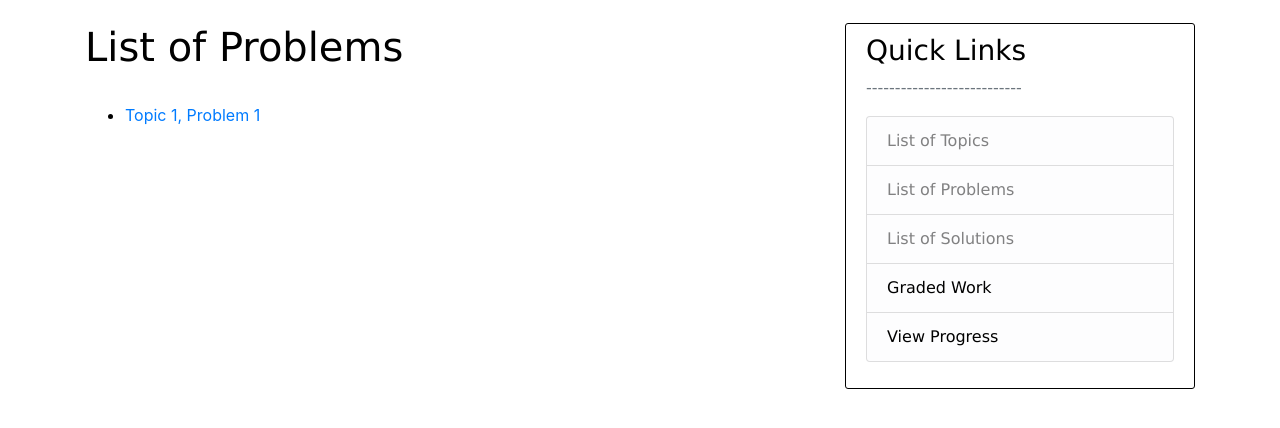
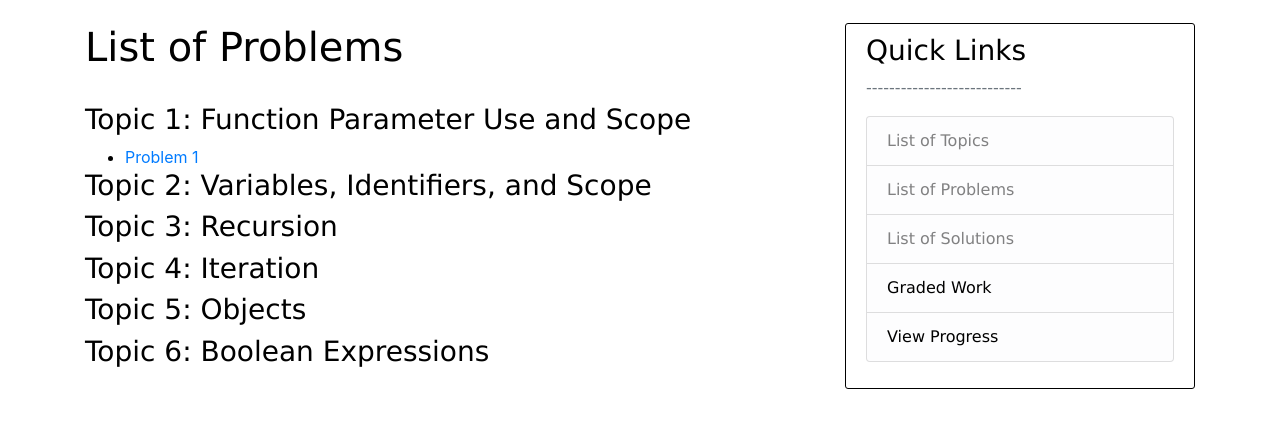
Before and after one commit to Murtz5253/learning-with-python, a Django app: page /problems/ in a window 1280 px wide. Shown: the part 57-485 px from the top of the page. Run offline with Django 4.2, Linux system fonts and the light colour scheme; tables that the repository leaves empty hold one stand-in row (values such as "Sample post"); some libraries are stand-ins or nearby versions.

Commit message:
Updated Problems page to be sorted by topic

```diff
--- a/django_project/topics/fixtures/initial_problems.json
+++ b/django_project/topics/fixtures/initial_problems.json
@@ -2,7 +2,7 @@
     {
       "model": "topics.Problem",
       "fields": {
-        "topic_id":1,
+        "topic_number":1,
         "problem_id": 1,
         "problem_code": "def test_function():\n    print('Hello, world!')"
       }
@@ -10,7 +10,7 @@
     {
       "model": "topics.Problem",
       "fields": {
-        "topic_id":2,
+        "topic_number":2,
         "problem_id": 2,
         "problem_code": "def test_function_SECOND():\n    print('Hello, world AGAIN!')"
       }
--- a/django_project/topics/templates/topics/problems.html
+++ b/django_project/topics/templates/topics/problems.html
@@ -5,12 +5,13 @@
 </head>
 <h1>List of Problems</h1>
 <br/>
+    <h3>Topic 1: Function Parameter Use and Scope</h2>
         <body>
-    {% if problem_list %}
+            {% if problem_dict %}
                 <ul>
-        {% for problem in problem_list %}
+                {% for problem in problem_dict.1 %}
 
-            <li><a href="/problems/{{problem.problem_id}}/">Topic {{problem.topic_number}}, Problem {{problem.problem_id}}</a></li>
+                    <li><a href="/problems/{{problem.problem_id}}/">Problem {{problem.problem_id}}</a></li>
 
                 {% endfor %}
                 </ul>
@@ -18,4 +19,75 @@
                 <p>No problems are available.</p>
             {% endif %}
         </body>
+    <h3>Topic 2: Variables, Identifiers, and Scope</h2>
+        <body>
+            {% if problem_dict %}
+                <ul>
+                {% for problem in problem_dict.2 %}
+
+                    <li><a href="/problems/{{problem.problem_id}}/">Problem {{problem.problem_id}}</a></li>
+
+                {% endfor %}
+                </ul>
+            {% else %}
+                <p>No problems are available.</p>
+            {% endif %}
+        </body>
+    <h3>Topic 3: Recursion</h2>
+        <body>
+            {% if problem_dict %}
+                <ul>
+                {% for problem in problem_dict.3 %}
+
+                    <li><a href="/problems/{{problem.problem_id}}/">Problem {{problem.problem_id}}</a></li>
+
+                {% endfor %}
+                </ul>
+            {% else %}
+                <p>No problems are available.</p>
+            {% endif %}
+        </body>
+    <h3>Topic 4: Iteration</h2>
+        <body>
+            {% if problem_dict %}
+                <ul>
+                {% for problem in problem_dict.4 %}
+
+                    <li><a href="/problems/{{problem.problem_id}}/">Problem {{problem.problem_id}}</a></li>
+
+                {% endfor %}
+                </ul>
+            {% else %}
+                <p>No problems are available.</p>
+            {% endif %}
+        </body>
+    <h3>Topic 5: Objects</h2>
+        <body>
+            {% if problem_dict %}
+                <ul>
+                {% for problem in problem_dict.5 %}
+
+                    <li><a href="/problems/{{problem.problem_id}}/">Problem {{problem.problem_id}}</a></li>
+
+                {% endfor %}
+                </ul>
+            {% else %}
+                <p>No problems are available.</p>
+            {% endif %}
+        </body>
+    <h3>Topic 6: Boolean Expressions</h2>
+        <body>
+            {% if problem_dict %}
+                <ul>
+                {% for problem in problem_dict.6 %}
+
+                    <li><a href="/problems/{{problem.problem_id}}/">Problem {{problem.problem_id}}</a></li>
+
+                {% endfor %}
+                </ul>
+            {% else %}
+                <p>No problems are available.</p>
+            {% endif %}
+        </body>
+
 {% endblock content %}
--- a/django_project/topics/views.py
+++ b/django_project/topics/views.py
@@ -40,7 +40,10 @@ def topic6(request):
 def problems(request):
     """Renders proplem list page"""
     problem_list = Problem.objects.order_by('problem_id')
-    context = {'problem_list': problem_list}
+    problem_dict = {'1': list(), '2': list(), '3': list(), '4': list(), '5': list(), '6': list()}
+    for problem in problem_list:
+        problem_dict[str(problem.topic_number)].append(problem)
+    context = {'problem_dict': problem_dict}
     return render(request, 'topics/problems.html', context)
 
 def problem_detail(request, problem_id):
```
Lines whose indentation alone changed are shown as unchanged.
